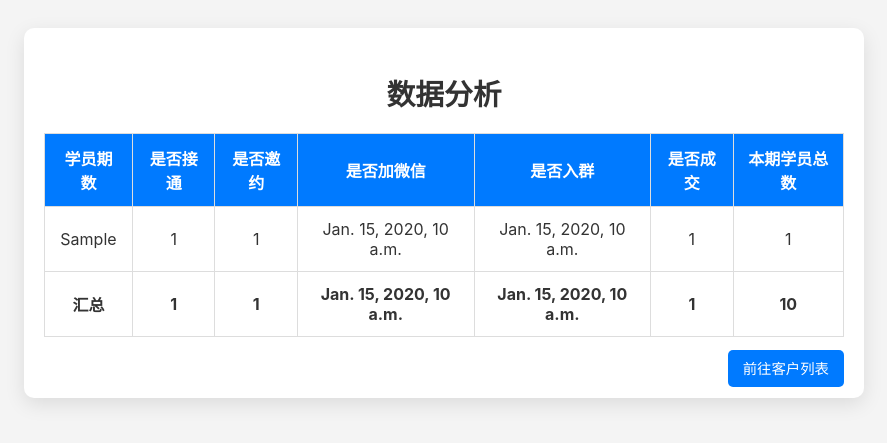
After one commit to austinchen587/myproject, a Django app: template crm_backend/templates/data_analysis.html in a window 1280 px wide. The commit adds this page. Shown: the top 443 px of the page, without its empty margins (196-1083 px from the left). Run offline with Django 3.2, Linux system fonts and the light colour scheme; the template is opened without the code that fills it: most values are stand-ins (such as "Sample title", 1, 10 or a date in 2020).

Commit message:
大更新4

```diff
--- a/crm_backend/crm_backend/urls.py
+++ b/crm_backend/crm_backend/urls.py
@@ -2,6 +2,7 @@
 
 from django.contrib import admin
 from django.urls import path, include
+from . import views
 
 urlpatterns = [
     path('admin/', admin.site.urls),
--- a/crm_backend/sales/views.py
+++ b/crm_backend/sales/views.py
@@ -12,9 +12,10 @@ def login_view(request):
         username = request.POST.get('username')
         password = request.POST.get('password')
         user = authenticate(request, username=username, password=password)
+
         if user is not None:
             login(request, user)
-            return redirect('customerlist')  # 登录成功后重定向到 customerlist 页面
+            return redirect('dashboard')  # 登录成功后重定向到选择页面
         else:
             messages.error(request, '用户名或密码错误')
 
--- /dev/null
+++ b/crm_backend/templates/data_analysis.html
@@ -0,0 +1,195 @@
+<!DOCTYPE html>
+<html lang="zh">
+<head>
+    <meta charset="UTF-8">
+    <meta name="viewport" content="width=device-width, initial-scale=1.0">
+    <title>数据分析</title>
+    <style>
+        body {
+            font-family: -apple-system, BlinkMacSystemFont, "Segoe UI", Roboto, "Helvetica Neue", Arial, sans-serif;
+            background-color: #f4f4f4;
+            color: #333;
+            padding: 20px;
+        }
+        .container {
+            max-width: 800px;
+            margin: auto;
+            background: #fff;
+            padding: 20px;
+            border-radius: 10px;
+            box-shadow: 0 6px 20px rgba(0, 0, 0, 0.1);
+        }
+        h2 {
+            text-align: center;
+            color: #333;
+            font-size: 1.8em;
+            margin-bottom: 20px;
+        }
+        .filter-section {
+            text-align: center;
+            margin-bottom: 20px;
+        }
+        .filter-section label,
+        .filter-section select {
+            font-size: 1em;
+            margin-right: 10px;
+        }
+        table {
+            width: 100%;
+            border-collapse: collapse;
+            margin-top: 20px;
+        }
+        table th, table td {
+            padding: 12px;
+            border: 1px solid #ddd;
+            text-align: center;
+        }
+        table th {
+            background-color: #007aff;
+            color: #fff;
+        }
+        .footer-row {
+            font-weight: bold;
+        }
+        .button-section {
+            text-align: right;
+            margin-top: 20px;
+        }
+        .button {
+            padding: 10px 15px;
+            font-size: 0.9em;
+            border: none;
+            border-radius: 5px;
+            background-color: #007aff;
+            color: #fff;
+            text-decoration: none;
+        }
+    </style>
+</head>
+<body>
+    <div class="container">
+        <h2>数据分析</h2>
+
+        <!-- 筛选功能 -->
+        <div class="filter-section">
+            {% if user_role == 'admin' %}
+                <label for="user-select">选择用户:</label>
+                <select id="user-select" onchange="filterData()">
+                    <option value="">全部用户</option>
+                    {% for user in all_users %}
+                        <option value="{{ user.id }}">{{ user.username }}</option>
+                    {% endfor %}
+                </select>
+                <label for="group-select">选择组:</label>
+                <select id="group-select" onchange="filterData()">
+                    <option value="">所有组</option>
+                    {% for leader in group_leaders %}
+                        <option value="{{ leader.id }}">{{ leader.username }}</option>
+                    {% endfor %}
+                </select>
+            {% elif user_role == 'group_leader' %}
+                <label for="user-select">选择组员:</label>
+                <select id="user-select" onchange="filterData()">
+                    <option value="">全部组员</option>
+                    {% for user in group_users %}
+                        <option value="{{ user.id }}">{{ user.username }}</option>
+                    {% endfor %}
+                </select>
+            {% endif %}
+        </div>
+
+        <!-- 数据分析表格 -->
+        <table>
+            <thead>
+                <tr>
+                    <th>学员期数</th>
+                    <th>是否接通</th>
+                    <th>是否邀约</th>
+                    <th>是否加微信</th>
+                    <th>是否入群</th>
+                    <th>是否成交</th>
+                    <th>本期学员总数</th>
+                </tr>
+            </thead>
+            <tbody id="data-rows">
+                {% for data in analysis_data %}
+                    <tr>
+                        <td>{{ data.student_batch }}</td>
+                        <td>{{ data.contacted_count }}</td>
+                        <td>{{ data.invited_count }}</td>
+                        <td>{{ data.wechat_added_count }}</td>
+                        <td>{{ data.joined_count }}</td>
+                        <td>{{ data.closed_count }}</td>
+                        <td>{{ data.total_count }}</td>
+                    </tr>
+                {% endfor %}
+            </tbody>
+            <tfoot>
+                <tr class="footer-row">
+                    <td>汇总</td>
+                    <td>{{ totals.contacted_count }}</td>
+                    <td>{{ totals.invited_count }}</td>
+                    <td>{{ totals.wechat_added_count }}</td>
+                    <td>{{ totals.joined_count }}</td>
+                    <td>{{ totals.closed_count }}</td>
+                    <td>{{ totals.overall_total }}</td>
+                </tr>
+            </tfoot>
+        </table>
+
+        <!-- 跳转按钮 -->
+        <div class="button-section">
+            <a href="{% url 'customerlist' %}" class="button">前往客户列表</a>
+        </div>
+    </div>
+
+    <script>
+        function filterData() {
+            const userSelect = document.getElementById("user-select");
+            const groupSelect = document.getElementById("group-select");
+
+            const selectedUser = userSelect ? userSelect.value : "";
+            const selectedGroup = groupSelect ? groupSelect.value : "";
+
+            fetch(`/data_analysis_json/?selected_user=${selectedUser}&selected_group=${selectedGroup}`)
+                .then(response => response.json())
+                .then(data => {
+                    const tableBody = document.getElementById("data-rows");
+                    tableBody.innerHTML = "";
+
+                    let totals = { contacted: 0, invited: 0, wechat: 0, joined: 0, closed: 0, overall: 0 };
+                    data.forEach(row => {
+                        const tr = document.createElement("tr");
+                        tr.innerHTML = `
+                            <td>${row.student_batch}</td>
+                            <td>${row.contacted_count}</td>
+                            <td>${row.invited_count}</td>
+                            <td>${row.wechat_added_count}</td>
+                            <td>${row.joined_count}</td>
+                            <td>${row.closed_count}</td>
+                            <td>${row.total_count}</td>
+                        `;
+                        tableBody.appendChild(tr);
+
+                        totals.contacted += row.contacted_count;
+                        totals.invited += row.invited_count;
+                        totals.wechat += row.wechat_added_count;
+                        totals.joined += row.joined_count;
+                        totals.closed += row.closed_count;
+                        totals.overall += row.total_count;
+                    });
+
+                    document.querySelector(".footer-row").innerHTML = `
+                        <td>汇总</td>
+                        <td>${totals.contacted}</td>
+                        <td>${totals.invited}</td>
+                        <td>${totals.wechat}</td>
+                        <td>${totals.joined}</td>
+                        <td>${totals.closed}</td>
+                        <td>${totals.overall}</td>
+                    `;
+                });
+        }
+    </script>
+</body>
+</html>
```
Also changed, not shown: crm_backend/crm_backend/views.py (added, +10 -0 lines), crm_backend/customers/urls.py (+21 -5 lines), crm_backend/customers/views.py (+87 -0 lines), crm_backend/templates/customerlist.html (+22 -6 lines), crm_backend/templates/dashboard.html (added, +92 -0 lines).
